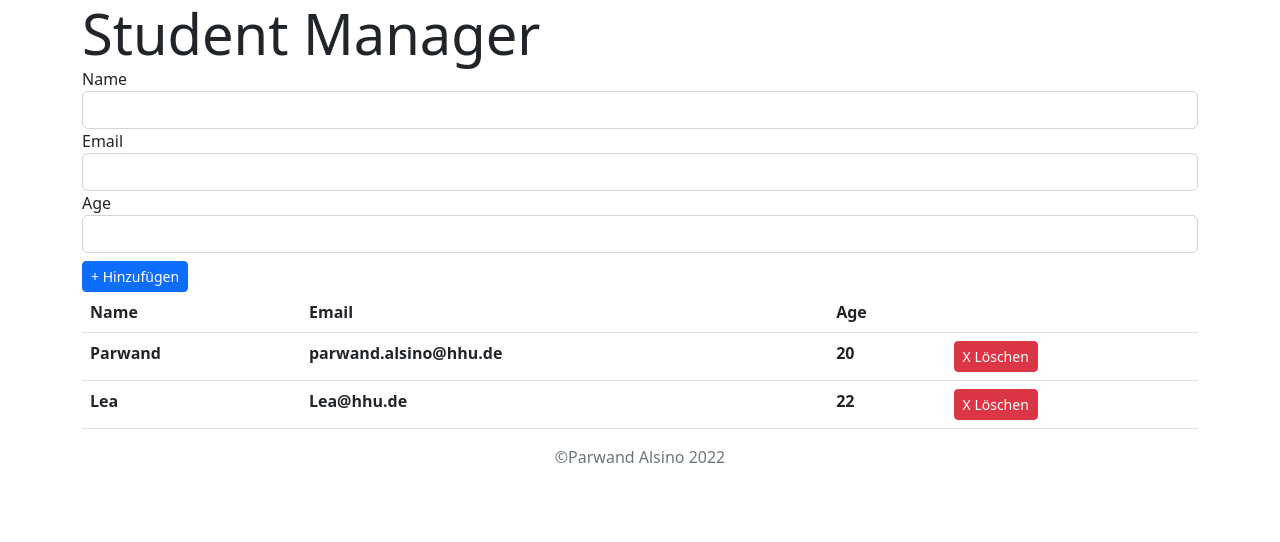
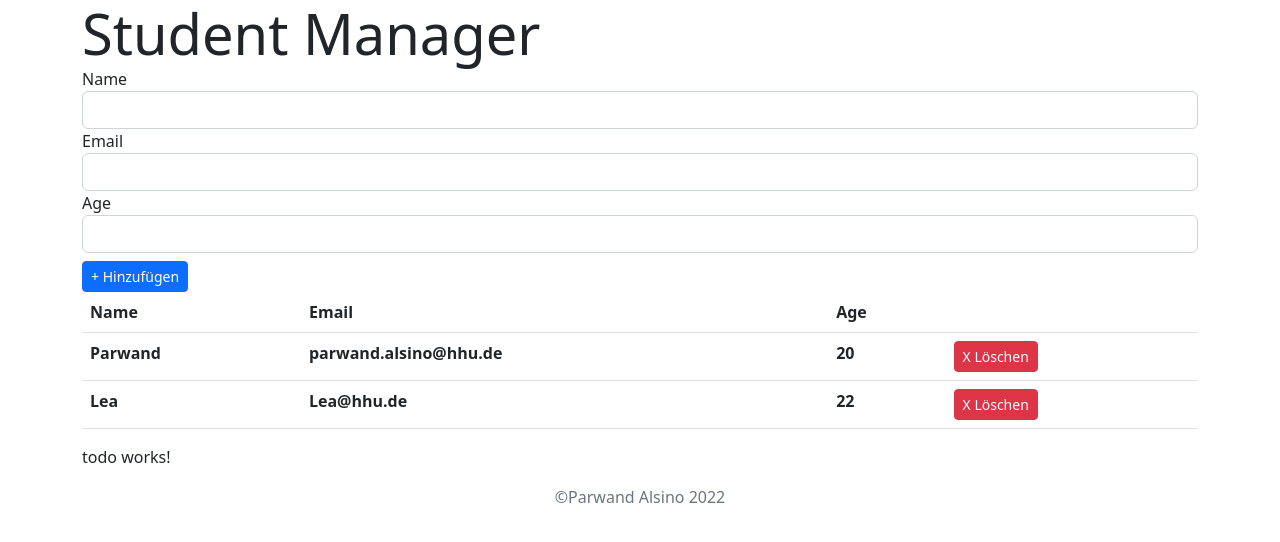
Before and after one commit to Parwand/student-angular-app, an Angular app: page / in a window 1280 px wide. Shown: the top 542 px of the page. Built offline with nearby package versions, Linux system fonts and the light colour scheme.

Commit message:
added todo selector to app template

```diff
--- a/src/app/app.component.html
+++ b/src/app/app.component.html
@@ -38,6 +38,7 @@
       </tr>
     </tbody>
   </table>
+  <app-todo></app-todo>
 
   <p class="text text-muted text-center">&copy;Parwand Alsino 2022</p>
 </div>
```
